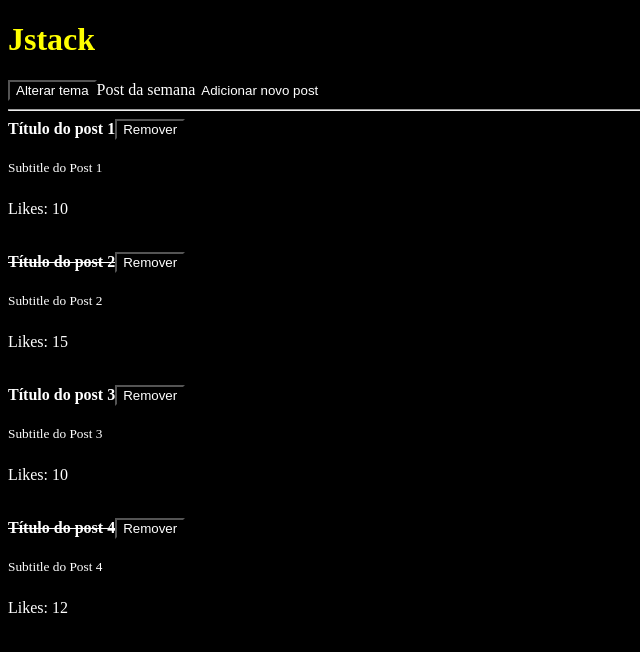
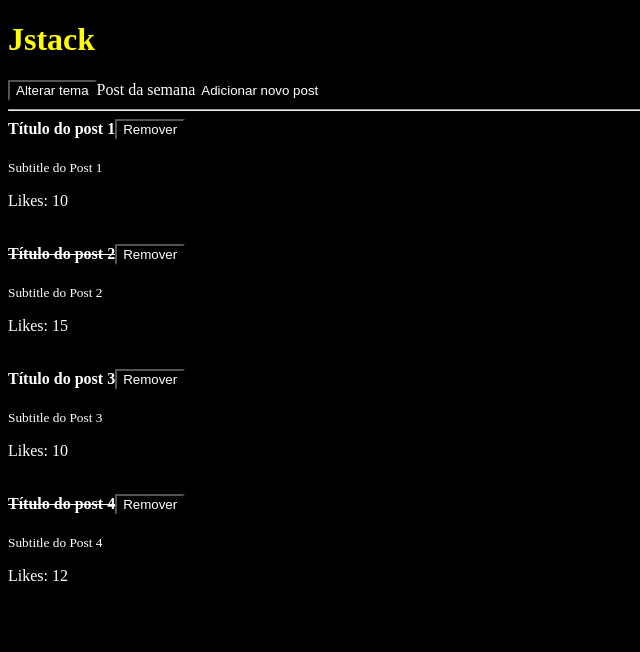
Before and after one commit to cauealb/full-stack, a React app in the folder React/: page / in a window 1280 px wide. Shown: the top 652 px of the page, without its empty margins (0-640 px from the left). Built offline with nearby package versions, Linux system fonts and the light colour scheme.

Commit message:
Mudanda a estrutura do projeto

```diff
--- a/React/src/Post.jsx
+++ b/React/src/components/Post.jsx
@@ -2,13 +2,10 @@ import React, { useContext } from "react"
 import PropsTypes from 'prop-types'
 import PostHeader from "./PostHeader.jsx"
 
-import style from './Post.module.scss';
-console.log(style)
-
 export default function Post({obj, onRemove}) {
     return (
         <>
-            <article className={style.post}>
+            <article>
                 <PostHeader
                     obj={{
                         id: obj.id,
--- a/React/src/index.js
+++ b/React/src/index.js
@@ -2,7 +2,7 @@ import React from "react";
 import ReactDom from 'react-dom/client'
 import './index.scss'
 
-import App from "./App.jsx";
+import App from "./components/App.jsx";
 
 const root = ReactDom.createRoot(document.getElementById('root'))
 root.render(
```
Also changed, not shown: React/src/components/App.jsx (renamed from React/src/App.jsx), React/src/components/Button.jsx (renamed from React/src/Button.jsx), React/src/components/Context.jsx (renamed from React/src/Context.jsx), React/src/components/Header.jsx (renamed from React/src/Header.jsx), React/src/components/Header.scss (renamed from React/src/Header.scss), React/src/components/Post.module.scss (renamed from React/src/Post.module.scss), React/src/components/PostHeader.jsx (renamed from React/src/PostHeader.jsx).
